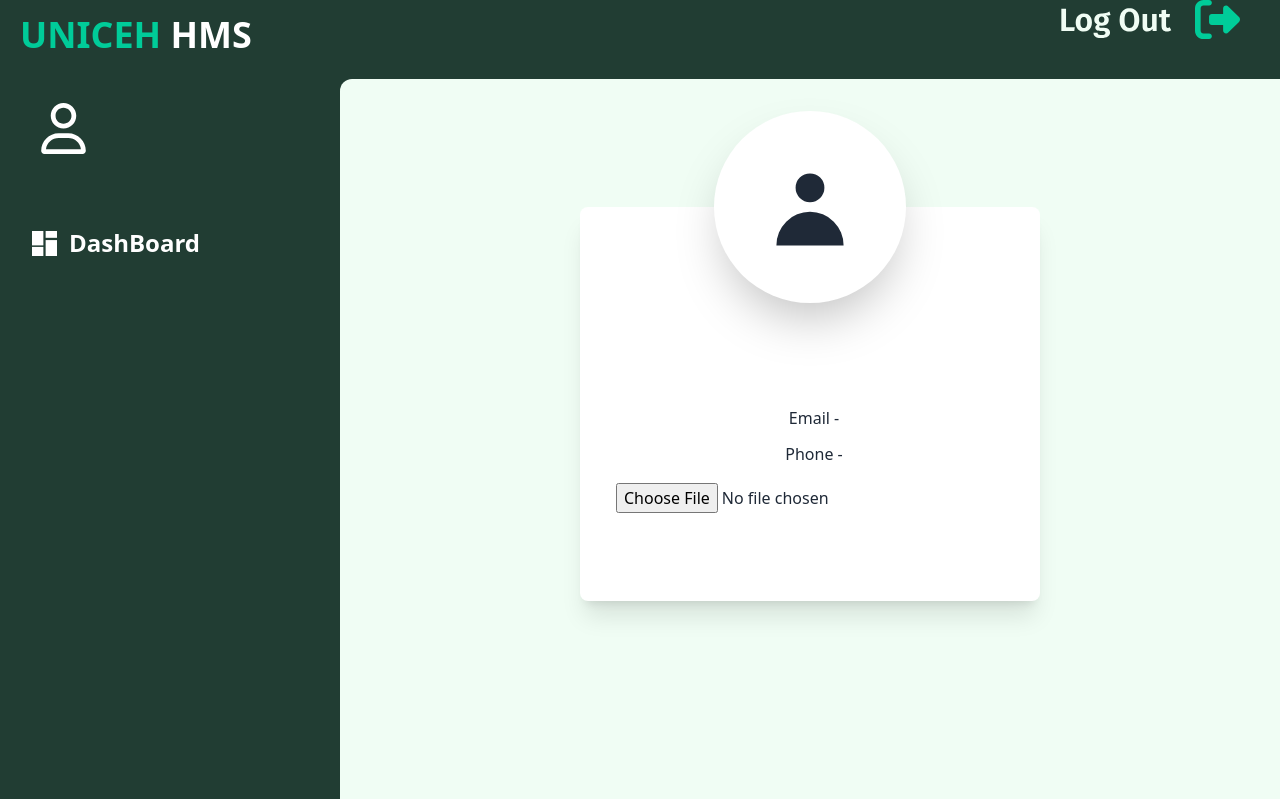
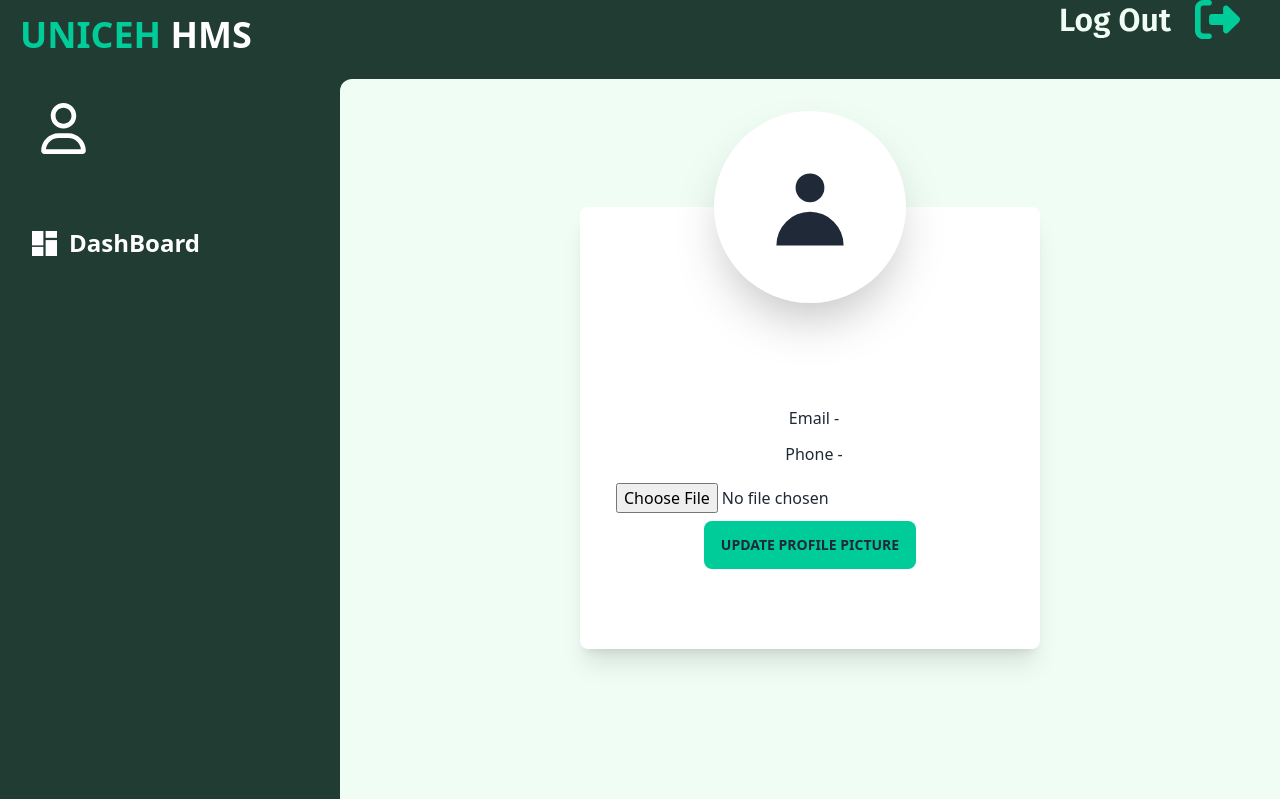
Before and after one commit to kamrulsaad/hospital-management-system-client, a React (Vite) app: page /userprofile in a window 1280 px wide. Built offline with nearby package versions, Linux system fonts and the light colour scheme; no server answers; the HTML template or start-up script is replaced by a standard one.

Commit message:
Update Profile picture

```diff
--- a/src/components/Pages/Dashboard/Users/UserProfie/UserProfile.jsx
+++ b/src/components/Pages/Dashboard/Users/UserProfie/UserProfile.jsx
@@ -1,31 +1,33 @@
-import React, { useEffect, useState } from 'react';
+import React, { useEffect, useState } from "react";
+import { toast } from "react-toastify";
 
 const UserProfile = () => {
-
-
-    const [image, setImage] = useState(null)
+  const [image, setImage] = useState(null);
   console.log(image);
   const imageInput = (e) => {
-        const file = e.target.files[0]
-        setImage(file)
-    }
+    const file = e.target.files[0];
+    setImage(file);
+  };
 
+const updateProfilePic =()=>{
 
+    const formData = new FormData();
+    formData.append("image", image);
     // login send to backend
     fetch("https://hms.uniech.com/api/v1/user/upload-picture", {
       method: "POST",
       headers: {
         Authorization: `Bearer ${localStorage.getItem("LoginToken")}`,
-      "content-type": "application/json",
       },
-    body: JSON.stringify(image),
+      body: formData,
     })
       .then((res) => res.json())
       .then((result) => {
         console.log(result);
-      setLoginResult(result);
-      toast.success(`User Added Successful`);
-      form.reset();
+        if (result.status === "success") toast.success("Profile Picture Updated");
+        else{
+          toast.error(result.error)
+        }
       })
       .catch((error) => {
         console.error(error);
@@ -33,11 +35,7 @@ const UserProfile = () => {
       });
 
 
-
-
-
-
-
+}
 
 
 
@@ -56,25 +54,7 @@ const UserProfile = () => {
   }, []);
 
   return (
-        <div className='grid justify-items-center  '>
-{/*
-            <div className="flex items-center mt-32 shadow-2xl shadow-tahiti-blue flex-col justify-center max-w-xs p-6 shadow-md rounded-xl sm:px-12 dark:bg-gray-900 dark:text-gray-100">
-                <img src="https://source.unsplash.com/150x150/?portrait?3" alt="" className="w-32 h-32 mx-auto rounded-full dark:bg-gray-500 aspect-square" />
-                <div className="space-y-4 text-center divide-y divide-gray-700">
-                    <div className="my-2 space-y-1">
-                        <h2 className="text-xl font-semibold sm:text-2xl">{user?.data?.firstName} {user?.data?.lastName}</h2>
-                        <p className="px-5 text-xs sm:text-base dark:text-gray-400">{user?.data?.role}</p>
-                        <p className="px-5 text-xs sm:text-base dark:text-gray-400">{user?.data?.email}</p>
-                        <p className="px-5 text-xs sm:text-base dark:text-gray-400">{user?.data?.phone}</p>
-                    </div>
-
-                </div>
-                <button class="btn btn-xs btn-ghost text-tahiti-white bg-tahiti-cyan">Edit</button>
-            </div> */}
-
-
-
-
+    <div className="grid justify-items-center  ">
 
       <section class="pt-16 bg-blueGray-50 w-full p-56 ">
         <div class="w-full  px-4 mx-auto  ">
@@ -83,14 +63,21 @@ const UserProfile = () => {
               <div class="flex flex-wrap justify-center">
                 <div class="w-full px-4 flex justify-center">
                   <div className="w-48 h-48 bg-indigo-100 bg-tahiti-white   mx-auto rounded-full shadow-2xl absolute inset-x-0 top-0 -mt-24 flex items-center justify-center text-indigo-500">
-                                        <svg xmlns="http://www.w3.org/2000/svg" className="h-24 w-24 " viewBox="0 0 20 20" fill="currentColor">
-                                            <path fillRule="evenodd" d="M10 9a3 3 0 100-6 3 3 0 000 6zm-7 9a7 7 0 1114 0H3z" clipRule="evenodd" />
+                    <svg
+                      xmlns="http://www.w3.org/2000/svg"
+                      className="h-24 w-24 "
+                      viewBox="0 0 20 20"
+                      fill="currentColor"
+                    >
+                      <path
+                        fillRule="evenodd"
+                        d="M10 9a3 3 0 100-6 3 3 0 000 6zm-7 9a7 7 0 1114 0H3z"
+                        clipRule="evenodd"
+                      />
                     </svg>
                   </div>
                 </div>
-                                <div class="w-full px-4 text-center mt-20">
-
-                                </div>
+                <div class="w-full px-4 text-center mt-20"></div>
               </div>
               <div class="text-center mt-12 pb-20">
                 <h3 class="text-xl font-semibold leading-normal mb-2 text-blueGray-700 mb-2">
@@ -108,18 +95,20 @@ const UserProfile = () => {
                   <i class="fas fa-university mr-2 text-lg text-blueGray-400"></i>
                   Phone - {user?.data?.phone}
                 </div>
-                                <input type="file" onChange={imageInput} name="file" id="file" placeholder="" className="w-full px-3 py-2 rounded-md " />
+                <input
+                  type="file"
+                  onChange={imageInput}
+                  name="file"
+                  id="file"
+                  placeholder=""
+                  className="w-full px-3 py-2 rounded-md "
+                />
+                <button className="btn btn-ghost bg-tahiti-primary" onClick={updateProfilePic}>Update Profile PIcture</button>
               </div>
-
             </div>
           </div>
         </div>
       </section>
-
-
-
-
-
     </div>
   );
 };
```
Also changed, not shown: src/components/Pages/Dashboard/Presciption/UpdatePresciption.jsx (+13 -6 lines). Lines whose indentation alone changed are shown as unchanged.
